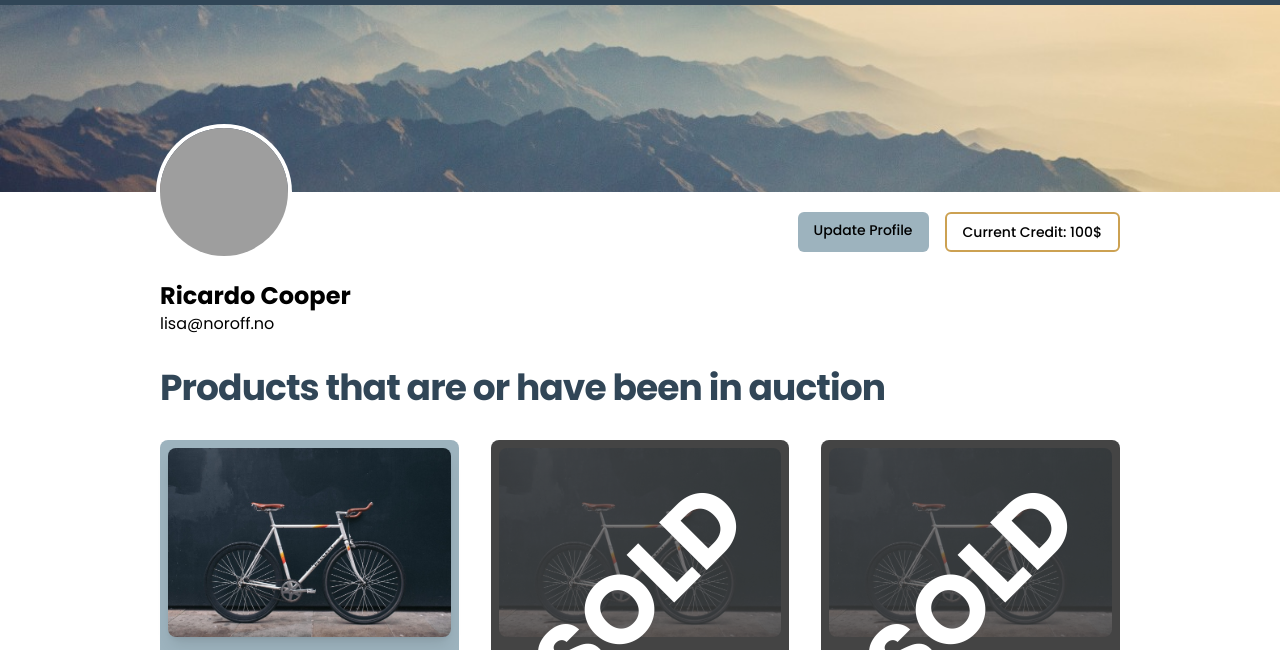
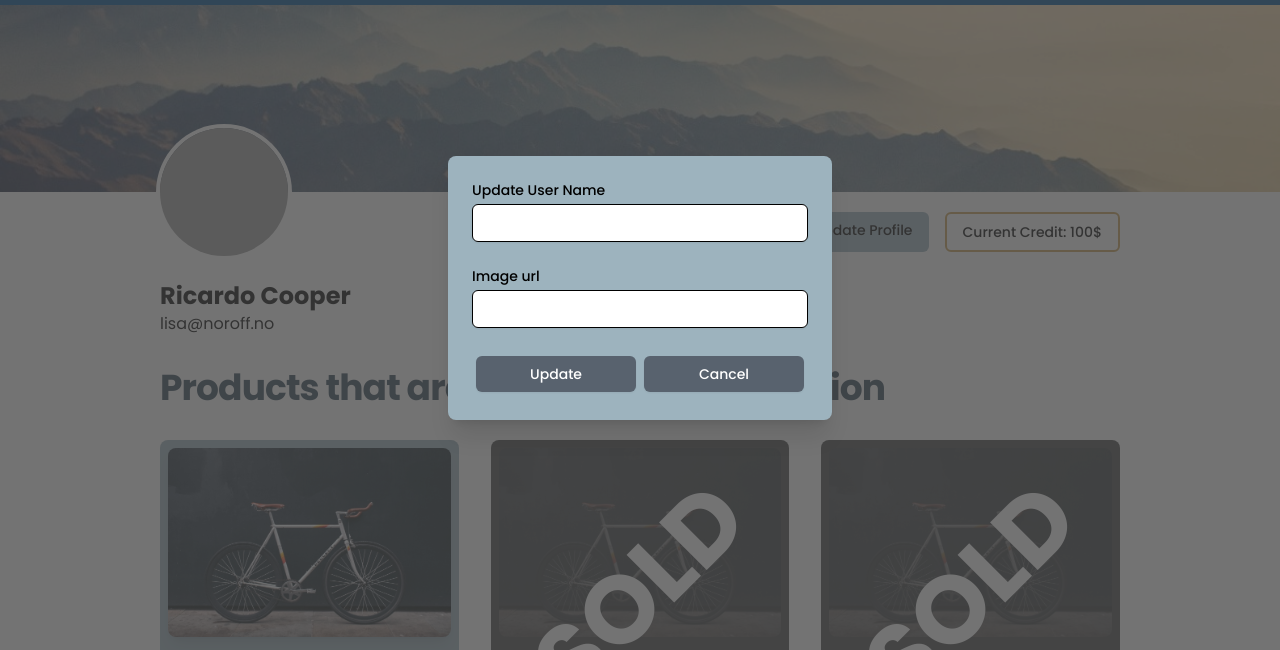
Before and after one commit to Liisagrant/semester-project-2022, a website built with Vite: page profile.html in a window 1280 px wide. Both pictures are taken after a click on the button "Update Profile". Shown: the part 112-762 px from the top of the page. Built offline with nearby package versions, Linux system fonts and the light colour scheme; grey boxes are pictures that could not be loaded.

Commit message:
added styling for the modal, but the js needs to be fixed. just a easy fix for now

```diff
--- /dev/null
+++ b/js/profile.js
@@ -0,0 +1,13 @@
+const updateBtn = document.querySelector('#updateBtn');
+const form = document.querySelector('#updateProfile-form');
+const modalBg = document.querySelector('#modal-background');
+const updateBtnform = document.querySelector('#updateBtnForm');
+const cancelBtnform = document.querySelector('#cancelBtnForm');
+
+updateBtn.addEventListener('click', (e) => {
+    modalBg.classList.remove('hidden');
+});
+
+cancelBtnform.addEventListener('click', (e) => {
+    modalBg.classList.add('hidden');
+});
--- a/profile.html
+++ b/profile.html
@@ -24,6 +24,7 @@
         <title>:: Add item ::</title>
         <script type="module" src="./js/main.js" defer></script>
         <script type="module" src="./js/nav.js" defer></script>
+        <script type="module" src="./js/profile.js" defer></script>
     </head>
     <body class="white">
         <header class="bg-mainColor fixed top-0 left-0 right-0 z-20">
@@ -204,6 +205,93 @@
                 </div>
             </nav>
         </header>
+        <div
+            id="modal-background"
+            class="relative z-10 hidden"
+            aria-labelledby="modal-title"
+            role="dialog"
+            aria-modal="true"
+        >
+            <div
+                class="fixed inset-0 bg-black bg-opacity-75 transition-opacity"
+            ></div>
+
+            <div id="modal" class="fixed inset-0 z-10 overflow-y-auto">
+                <div
+                    class="flex min-h-full items-end justify-center p-4 text-center sm:items-center sm:p-0"
+                >
+                    <div
+                        class="relative transform overflow-hidden bg-lightGray rounded-lg px-4 pt-5 pb-4 text-left shadow-xl transition-all sm:my-8 sm:w-full sm:max-w-sm sm:p-6"
+                    >
+                        <div>
+                            <form
+                                id="updateProfile-form"
+                                action="#"
+                                method="POST"
+                                class="space-y-6"
+                            >
+                                <div class="space-y-1">
+                                    <label
+                                        for="userName"
+                                        class="block text-sm font-medium text-gray-700"
+                                        >Update User Name</label
+                                    >
+                                    <div class="mt-1">
+                                        <input
+                                            id="userName"
+                                            name="userName"
+                                            type="userName"
+                                            class="block w-full appearance-none rounded-md border border-gray-300 px-3 py-2 placeholder-gray-400 shadow-sm focus:border-indigo-500 focus:outline-none focus:ring-indigo-500 sm:text-sm"
+                                        />
+                                    </div>
+                                    <span
+                                        id="imageUrlError"
+                                        class="hidden text-sm text-red-500"
+                                        >Sorry. This User name is not valid
+                                    </span>
+                                </div>
+                                <div class="space-y-1">
+                                    <label
+                                        for="Image-url"
+                                        class="block text-sm font-medium text-gray-700"
+                                        >Image url</label
+                                    >
+                                    <div class="mt-1">
+                                        <input
+                                            id="img-url"
+                                            name="img-url"
+                                            type="img-url"
+                                            class="block w-full appearance-none rounded-md border border-gray-300 px-3 py-2 placeholder-gray-400 shadow-sm focus:border-indigo-500 focus:outline-none focus:ring-indigo-500 sm:text-sm"
+                                        />
+                                    </div>
+                                    <span
+                                        id="imageUrlError"
+                                        class="hidden text-sm text-red-500"
+                                        >Sorry. This url is not valid
+                                    </span>
+                                </div>
+                                <div class="flex flex-row">
+                                    <button
+                                        id="updateBtnForm"
+                                        type="submit"
+                                        class="flex w-full justify-center rounded-md bg-darkGray py-2 m-1 px-4 text-sm font-medium text-white shadow-sm hover:bg-mainColor focus:outline-none focus:ring-2 focus:ring-indigo-500 focus:ring-offset-2"
+                                    >
+                                        Update
+                                    </button>
+                                    <button
+                                        id="cancelBtnForm"
+                                        type="submit"
+                                        class="flex w-full justify-center rounded-md bg-darkGray py-2 m-1 px-4 text-sm font-medium text-white shadow-sm hover:bg-mainColor focus:outline-none focus:ring-2 focus:ring-indigo-500 focus:ring-offset-2"
+                                    >
+                                        Cancel
+                                    </button>
+                                </div>
+                            </form>
+                        </div>
+                    </div>
+                </div>
+            </div>
+        </div>
         <div class="flex h-full">
             <div class="flex min-w-0 flex-1 flex-col overflow-hidden">
                 <div class="relative z-0 flex flex-1 overflow-hidden">
@@ -248,6 +336,7 @@
                                                 class="justify-stretch mt-6 flex flex-col space-y-3 sm:flex-row sm:space-y-0 sm:space-x-4"
                                             >
                                                 <button
+                                                    id="updateBtn"
                                                     type="button"
                                                     class="inline-flex justify-center bg-lightGray rounded-md px-4 py-2 text-sm font-medium text-gray-700 hover:bg-mainColor"
                                                 >
```
